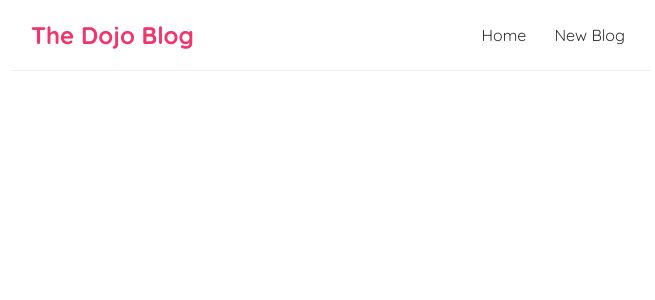
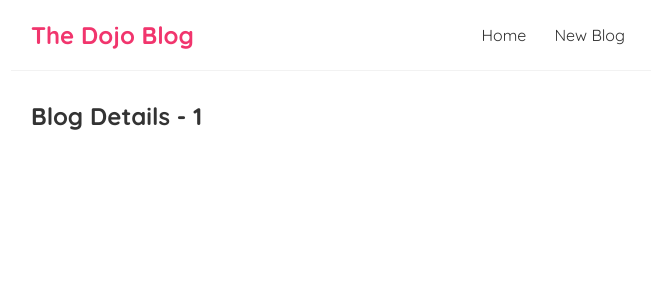
Before and after one commit to IlyaKrapivnoy/react_net_ninja_project, a React (Create React App) app: page /blogs/1 in a window 1280 px wide. Shown: the top 300 px of the page, without its empty margins (309-964 px from the left). Built offline with nearby package versions, Linux system fonts and the light colour scheme.

Commit message:
useParams

```diff
--- a/src/App.js
+++ b/src/App.js
@@ -2,6 +2,7 @@
 import Navbar from './Navbar';
 import { BrowserRouter as Router, Route, Switch } from 'react-router-dom';
 import Create from './Create';
+import BlogDetails from './BlogDetails';
 
 function App() {
     return (
@@ -16,6 +17,9 @@
                     <Route path='/create'>
                         <Create />
                     </Route>
+                    <Route path='/blogs/:id'>
+                        <BlogDetails />
+                    </Route>
                 </Switch>
             </div>
         </Router>
--- /dev/null
+++ b/src/BlogDetails.jsx
@@ -0,0 +1,13 @@
+import { useParams } from 'react-router-dom';
+
+const BlogDetails = () => {
+    const { id } = useParams();
+
+    return (
+        <div className='blog-details'>
+            <h2>Blog Details - {id} </h2>
+        </div>
+    );
+};
+
+export default BlogDetails;
--- a/src/BlogList.jsx
+++ b/src/BlogList.jsx
@@ -1,11 +1,15 @@
+import { Link } from 'react-router-dom';
+
 const BlogList = ({ blogs, title }) => {
     return (
         <div className='blog-list'>
             <h2>{title}</h2>
             {blogs.map((blog) => (
                 <div className='blog-preview' key={blog.id}>
-                    <h2>{blog.title}</h2>
-                    <p>Written by {blog.author}</p>
+                    <Link to={`/blogs/${blog.id}`}>
+                        <h2>{blog.title}</h2>
+                        <p>Written by {blog.author}</p>
+                    </Link>
                 </div>
             ))}
         </div>
--- a/src/index.css
+++ b/src/index.css
@@ -5,6 +5,7 @@
     font-family: "Quicksand";
     color: #333;
 }
+
 .navbar {
     padding: 20px;
     display: flex;
@@ -13,20 +14,25 @@
     margin: 0 auto;
     border-bottom: 1px solid #f2f2f2;
 }
+
 .navbar h1 {
     color: #f1356d;
 }
+
 .navbar .links {
     margin-left: auto;
 }
+
 .navbar a {
     margin-left: 16px;
     text-decoration: none;
     padding: 6px;
 }
+
 .navbar a:hover {
     color: #f1356d;
 }
+
 .content {
     max-width: 600px;
     margin: 40px auto;
@@ -34,7 +40,8 @@
 }
 
 .home,
-.create {
+.create,
+.blog-details {
     max-width: 600px;
     margin: 30px auto;
 }
@@ -44,11 +51,17 @@
     margin: 20px 0;
     border-bottom: 1px solid #fafafa;
 }
+
 .blog-preview:hover {
     box-shadow: 1px 3px 5px rgba(0,0,0,0.1);
 }
+
 .blog-preview h2 {
     font-size: 20px;
     color: #f1356d;
     margin-bottom: 8px;
 }
+
+.blog-preview a {
+    text-decoration: none;
+}
```
